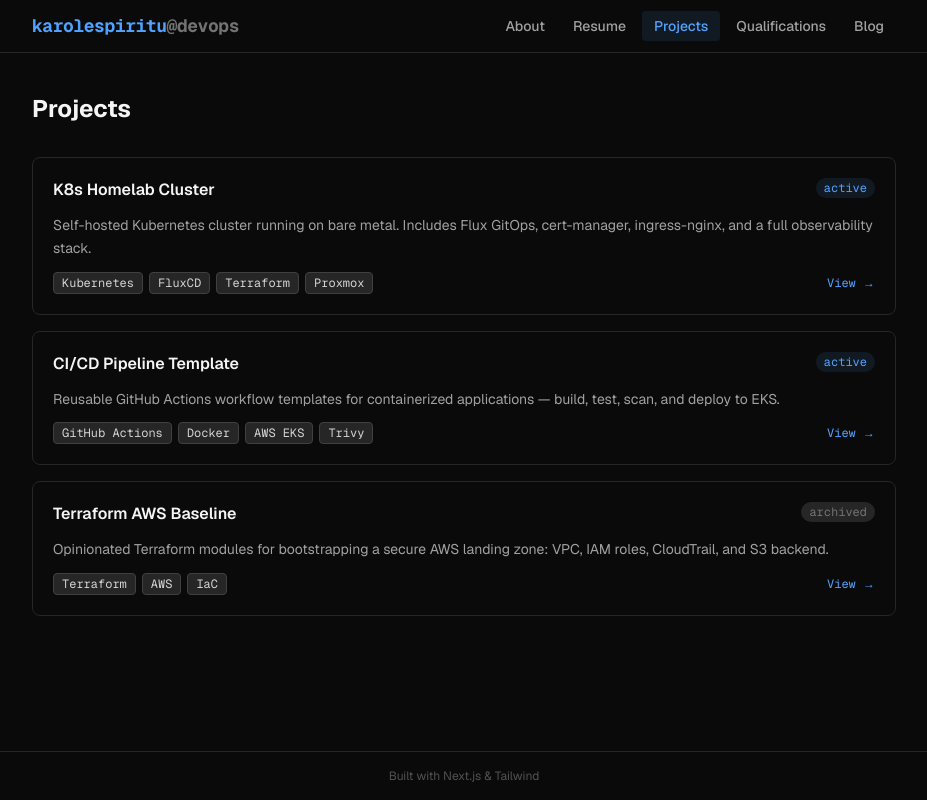
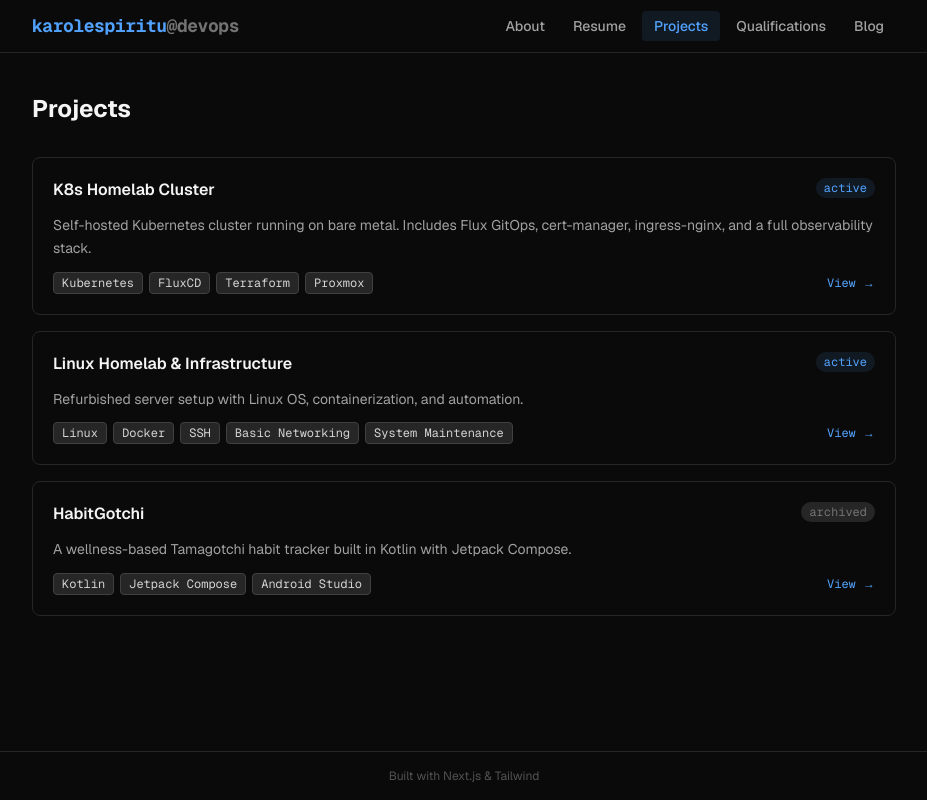
Before and after one commit to kayspadess/WebsitePortfolio, a Next.js app: page /projects in a window 1280 px wide. Shown: the whole page, without its empty margins (176-1103 px from the left). Built offline with nearby package versions, Linux system fonts and the light colour scheme.

Commit message:
updated projects, still going

```diff
--- a/app/projects/page.tsx
+++ b/app/projects/page.tsx
@@ -8,19 +8,19 @@ const projects = [
     status: "active",
   },
   {
-    name: "CI/CD Pipeline Template",
+    name: "Linux Homelab & Infrastructure",
     description:
-      "Reusable GitHub Actions workflow templates for containerized applications — build, test, scan, and deploy to EKS.",
-    tags: ["GitHub Actions", "Docker", "AWS EKS", "Trivy"],
+      "Refurbished server setup with Linux OS, containerization, and automation.",
+    tags: ["Linux", "Docker", "SSH", "Basic Networking", "System Maintenance"],
     repo: "https://github.com/yourusername/cicd-templates",
     status: "active",
   },
   {
-    name: "Terraform AWS Baseline",
+    name: "HabitGotchi",
     description:
-      "Opinionated Terraform modules for bootstrapping a secure AWS landing zone: VPC, IAM roles, CloudTrail, and S3 backend.",
-    tags: ["Terraform", "AWS", "IaC"],
-    repo: "https://github.com/yourusername/tf-aws-baseline",
+      "A wellness-based Tamagotchi habit tracker built in Kotlin with Jetpack Compose.",
+    tags: ["Kotlin", "Jetpack Compose", "Android Studio"],
+    repo: "https://github.com/ASpoonfulOfSalt/tamagotchi-app",
     status: "archived",
   },
 ];
```
